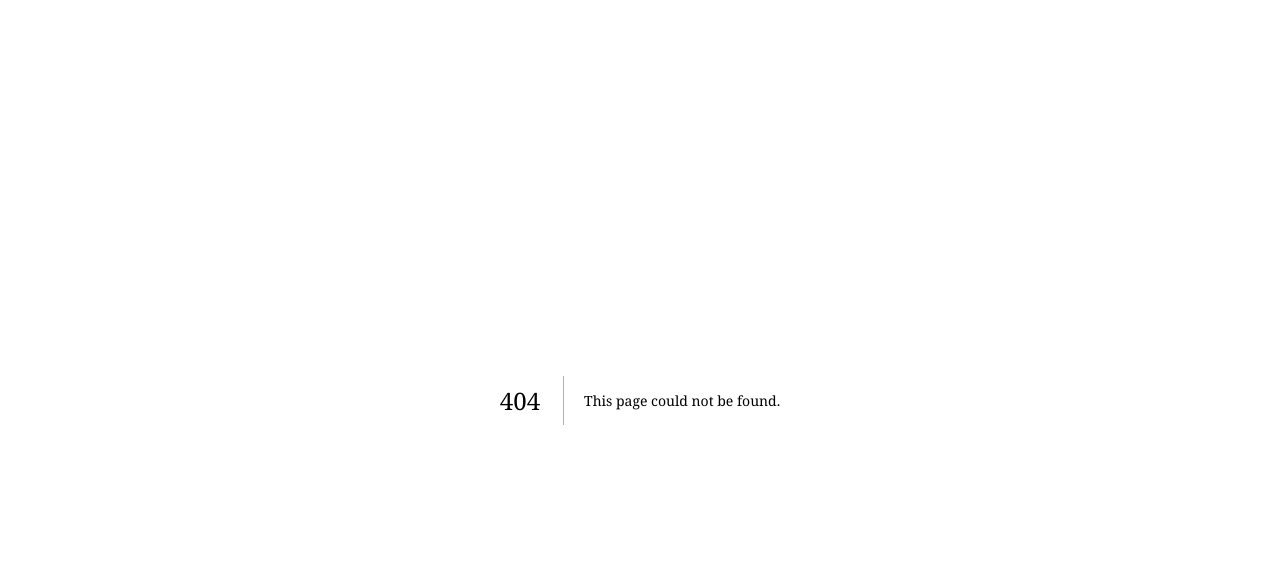
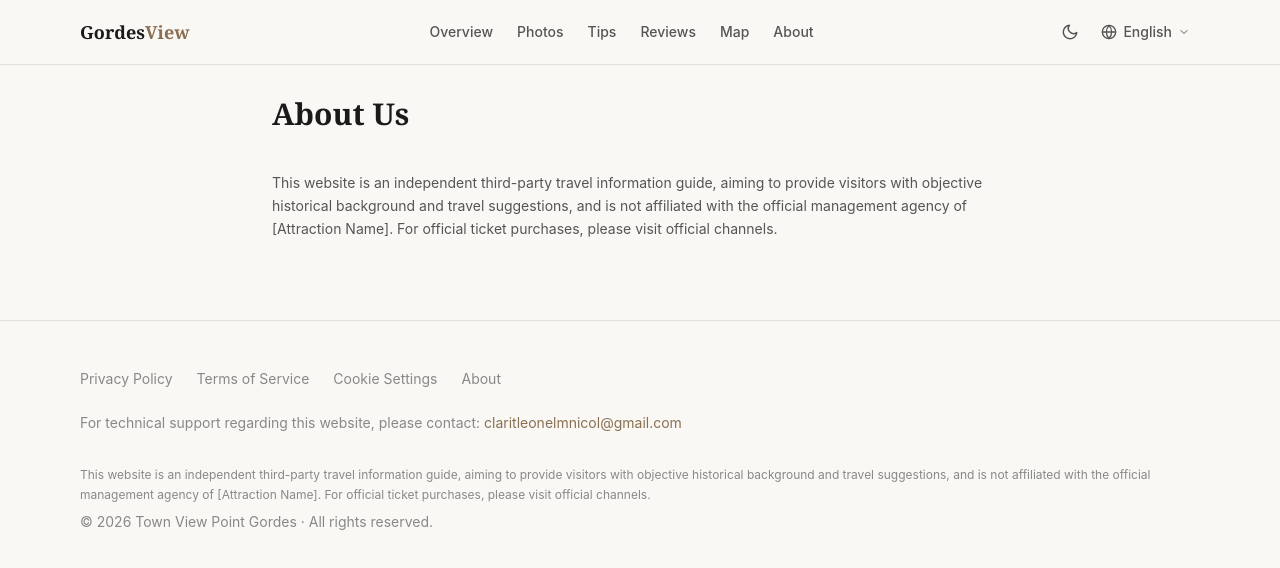
Before and after one commit to n20186005-hash/gordesview, a Next.js app: page /en/about in a window 1280 px wide. Before the commit this address had no page. Shown: the top 568 px of the page. Built offline with nearby package versions, Linux system fonts and the light colour scheme.

Commit message:
更新免责
更新免责

```diff
--- /dev/null
+++ b/src/app/[locale]/about/page.tsx
@@ -0,0 +1,37 @@
+import { getTranslations, unstable_setRequestLocale } from 'next-intl/server';
+import { useTranslations } from 'next-intl';
+import type { Metadata } from 'next';
+
+type Props = { params: { locale: string } };
+
+export async function generateMetadata({ params }: Props): Promise<Metadata> {
+  const { locale } = params;
+  const t = await getTranslations({ locale, namespace: 'about' });
+
+  return {
+    title: t('title'),
+  };
+}
+
+export default function AboutPage({ params: { locale } }: Props) {
+  unstable_setRequestLocale(locale);
+  const t = useTranslations('about');
+  const tFooter = useTranslations('footer');
+
+  return (
+    <div className="pt-24 pb-20">
+      <div className="max-w-3xl mx-auto px-4">
+        <h1 className="text-3xl font-serif font-bold mb-10" style={{ color: 'var(--text-primary)' }}>
+          {t('title')}
+        </h1>
+        <div className="space-y-8">
+          <div>
+            <p className="text-sm leading-relaxed" style={{ color: 'var(--text-secondary)' }}>
+              {tFooter('disclaimer')}
+            </p>
+          </div>
+        </div>
+      </div>
+    </div>
+  );
+}
--- a/src/components/Footer.tsx
+++ b/src/components/Footer.tsx
@@ -21,6 +21,9 @@ export default function Footer() {
           <a href={`${prefix}/cookie-settings`} style={{ color: 'var(--text-muted)' }} className="hover:underline">
             {t('cookies')}
           </a>
+          <a href={`${prefix}/about`} style={{ color: 'var(--text-muted)' }} className="hover:underline">
+            {t('about')}
+          </a>
         </div>
 
         {/* Support */}
@@ -31,8 +34,13 @@ export default function Footer() {
           </a>
         </p>
 
+        {/* Disclaimer */}
+        <p className="text-xs mt-8 leading-relaxed" style={{ color: 'var(--text-muted)' }}>
+          {t('disclaimer')}
+        </p>
+
         {/* Copyright */}
-        <p className="text-sm" style={{ color: 'var(--text-muted)' }}>
+        <p className="text-sm mt-2" style={{ color: 'var(--text-muted)' }}>
           {t('rights')}
         </p>
       </div>
--- a/src/components/Header.tsx
+++ b/src/components/Header.tsx
@@ -9,7 +9,7 @@ export default function Header() {
   const t = useTranslations('header');
   const [mobileOpen, setMobileOpen] = useState(false);
 
-  const navItems = [
+  const navItems: { key: keyof IntlMessages['header']; href: string }[] = [
     { key: 'overview', href: '#overview' },
     { key: 'photos', href: '#photos' },
     { key: 'tips', href: '#tips' },
@@ -37,6 +37,13 @@ export default function Header() {
               {t(item.key)}
             </a>
           ))}
+          <a
+            href="/about"
+            className="text-sm font-medium transition-colors hover:opacity-70"
+            style={{ color: 'var(--text-secondary)' }}
+          >
+            {t('about')}
+          </a>
         </nav>
 
         {/* Controls */}
@@ -82,6 +89,14 @@ export default function Header() {
               {t(item.key)}
             </a>
           ))}
+          <a
+            href="/about"
+            onClick={() => setMobileOpen(false)}
+            className="py-2 text-sm font-medium"
+            style={{ color: 'var(--text-secondary)' }}
+          >
+            {t('about')}
+          </a>
         </nav>
       )}
     </header>
--- a/src/i18n/locales/de.json
+++ b/src/i18n/locales/de.json
@@ -9,7 +9,8 @@
     "photos": "Fotos",
     "reviews": "Bewertungen",
     "tips": "Tipps",
-    "map": "Karte"
+    "map": "Karte",
+    "about": "Über Uns"
   },
   "hero": {
     "siteType": "Panorama-Aussichtspunkt",
@@ -171,7 +172,9 @@
     "rights": "© 2026 Town View Point Gordes · Alle Rechte vorbehalten.",
     "privacy": "Datenschutzrichtlinie",
     "terms": "Nutzungsbedingungen",
-    "cookies": "Cookie-Einstellungen"
+    "cookies": "Cookie-Einstellungen",
+    "disclaimer": "Diese Website ist ein unabhängiger Reiseführer eines Drittanbieters, der Besuchern objektive historische Hintergründe und Reisetipps bieten soll und nicht mit der offiziellen Verwaltungsstelle von [Name der Attraktion] verbunden ist. Für den Kauf offizieller Tickets besuchen Sie bitte die offiziellen Kanäle.",
+    "about": "Über Uns"
   },
   "privacy": {
     "title": "Datenschutzrichtlinie",
@@ -214,5 +217,9 @@
   "theme": {
     "light": "Hellmodus",
     "dark": "Dunkelmodus"
+  },
+  "about": {
+    "title": "Über Uns",
+    "link": "Über Uns"
   }
 }
--- a/src/i18n/locales/en.json
+++ b/src/i18n/locales/en.json
@@ -9,7 +9,8 @@
     "photos": "Photos",
     "reviews": "Reviews",
     "tips": "Tips",
-    "map": "Map"
+    "map": "Map",
+    "about": "About"
   },
   "hero": {
     "siteType": "Panoramic viewpoint",
@@ -171,7 +172,9 @@
     "rights": "© 2026 Town View Point Gordes · All rights reserved.",
     "privacy": "Privacy Policy",
     "terms": "Terms of Service",
-    "cookies": "Cookie Settings"
+    "cookies": "Cookie Settings",
+    "disclaimer": "This website is an independent third-party travel information guide, aiming to provide visitors with objective historical background and travel suggestions, and is not affiliated with the official management agency of [Attraction Name]. For official ticket purchases, please visit official channels.",
+    "about": "About"
   },
   "privacy": {
     "title": "Privacy Policy",
@@ -214,5 +217,9 @@
   "theme": {
     "light": "Light mode",
     "dark": "Dark mode"
+  },
+  "about": {
+    "title": "About Us",
+    "link": "About"
   }
 }
--- a/src/i18n/locales/fr.json
+++ b/src/i18n/locales/fr.json
@@ -9,7 +9,8 @@
     "photos": "Photos",
     "reviews": "Avis",
     "tips": "Conseils",
-    "map": "Carte"
+    "map": "Carte",
+    "about": "À Propos"
   },
   "hero": {
     "siteType": "Point de vue panoramique",
@@ -171,7 +172,9 @@
     "rights": "© 2026 Town View Point Gordes · Tous droits réservés.",
     "privacy": "Politique de confidentialité",
     "terms": "Conditions d'utilisation",
-    "cookies": "Paramètres des cookies"
+    "cookies": "Paramètres des cookies",
+    "disclaimer": "Ce site web est un guide d'information touristique tiers indépendant, visant à fournir aux visiteurs un contexte historique objectif et des suggestions de voyage, et n'est pas affilié à l'organisme de gestion officiel de [Nom de l'attraction]. Pour l'achat de billets officiels, veuillez visiter les canaux officiels.",
+    "about": "À Propos"
   },
   "privacy": {
     "title": "Politique de confidentialité",
@@ -214,5 +217,9 @@
   "theme": {
     "light": "Mode clair",
     "dark": "Mode sombre"
+  },
+  "about": {
+    "title": "À Propos",
+    "link": "À Propos"
   }
 }
--- a/src/i18n/locales/zh-Hant.json
+++ b/src/i18n/locales/zh-Hant.json
@@ -9,7 +9,8 @@
     "photos": "照片",
     "reviews": "評價",
     "tips": "建議",
-    "map": "地圖"
+    "map": "地圖",
+    "about": "關於"
   },
   "hero": {
     "siteType": "全景觀景台",
@@ -171,7 +172,9 @@
     "rights": "© 2026 Town View Point Gordes · 版權所有。",
     "privacy": "隱私權政策",
     "terms": "使用條款",
-    "cookies": "Cookie 設定"
+    "cookies": "Cookie 設定",
+    "disclaimer": "本網站是一個獨立的第三方旅遊資訊指南，旨在為遊客提供客觀的歷史背景與遊覽建議，與【景點名】的官方管理機構無關。如需購買官方門票，請訪問官方渠道。",
+    "about": "關於"
   },
   "privacy": {
     "title": "隐私政策",
@@ -214,5 +217,9 @@
   "theme": {
     "light": "日間模式",
     "dark": "夜間模式"
+  },
+  "about": {
+    "title": "關於我們",
+    "link": "關於"
   }
 }
--- /dev/null
+++ b/src/types/next-intl.d.ts
@@ -0,0 +1,2 @@
+type Messages = typeof import('../i18n/locales/fr.json');
+declare interface IntlMessages extends Messages {}
--- a/tsconfig.json
+++ b/tsconfig.json
@@ -16,6 +16,6 @@
     "plugins": [{ "name": "next" }],
     "paths": { "@/*": ["./src/*"] }
   },
-  "include": ["next-env.d.ts", "**/*.ts", "**/*.tsx", ".next/types/**/*.ts"],
+  "include": ["next-env.d.ts", "src/types/next-intl.d.ts", "**/*.ts", "**/*.tsx", ".next/types/**/*.ts"],
   "exclude": ["node_modules"]
 }
```
